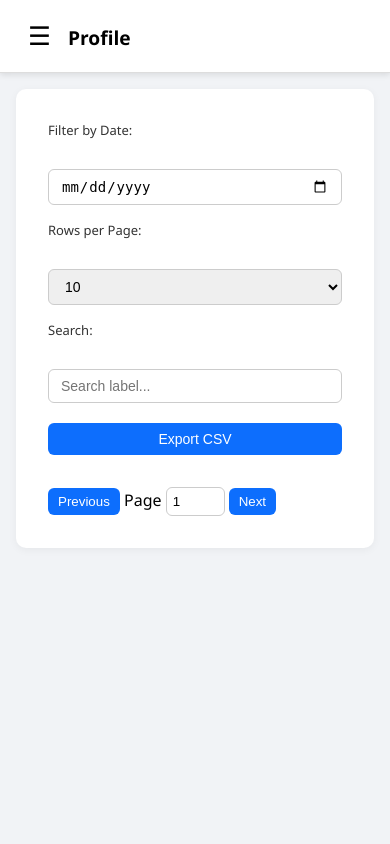
After one commit to bsameer12/Production_Project_Final_Year, a Django app: page /prediction-history/ in a window 390 px wide. The commit adds this page. Run offline with Django 5.2, Linux system fonts and the light colour scheme; the visitor is signed in with stand-in values (Sample User, id 1); data that the repository does not hold is empty.

Commit message:
feat: UI enhancements to Prediction History and sidebar menu
- Styled filters and table layout for better alignment on desktop and stacking on mobile
- Added <label> tags to all filter inputs for accessibility
- Improved spacing between filters using flexible CSS layout
- Alternating row colors for better table readability
- Highlighted table header with a blue background
- Added "Prediction History" to the sidebar with a suitable chart-line icon

```diff
--- a/Development And Coding/ASl_UI/asl/urls.py
+++ b/Development And Coding/ASl_UI/asl/urls.py
@@ -6,4 +6,5 @@ from django.conf.urls.static import static
 urlpatterns = [
     path('predict/', views.predict_dashboard, name='predict'),
     path("predict_landmarks/", views.predict_landmarks, name="predict_landmarks"),  # ✅ AJAX endpoint
+    path('prediction-history/', views.prediction_history_view, name='prediction_history'),
 ]
--- a/Development And Coding/ASl_UI/asl/views.py
+++ b/Development And Coding/ASl_UI/asl/views.py
@@ -9,6 +9,14 @@ from tensorflow.keras.models import load_model
 from .models import ASLPrediction
 from django.utils.timezone import now
 from .utils import log_user_activity
+from django.contrib.auth.decorators import login_required
+from django.shortcuts import render
+from .models import ASLPrediction
+
+@login_required
+def prediction_history_view(request):
+    predictions = ASLPrediction.objects.filter(user=request.user).order_by('-created_at')
+    return render(request, 'prediction_history.html', {'predictions': predictions})
 
 
 # === Load your model once globally ===
--- /dev/null
+++ b/Development And Coding/ASl_UI/static/css/prediction_history.css
@@ -0,0 +1,176 @@
+ /* Filters & Table Side-by-side */
+.table-container {
+  margin: 1rem;
+  background: #fff;
+  border-radius: 10px;
+  box-shadow: 0 2px 8px rgba(0, 0, 0, 0.05);
+  padding: 1rem;
+}
+
+.filters {
+  display: flex;
+  flex-wrap: wrap;
+  justify-content: flex-start;
+  align-items: flex-end;
+  gap: 16px;
+  margin: 1rem;
+  background: transparent;
+}
+
+.filters div {
+  display: flex;
+  flex-direction: column;
+  gap: 4px;
+  min-width: 150px;
+}
+
+.filters label {
+  font-size: 13px;
+  font-weight: 500;
+  color: #333;
+}
+
+.filters input,
+.filters select {
+  padding: 0.5rem 0.75rem;
+  font-size: 14px;
+  border-radius: 6px;
+  border: 1px solid #ccc;
+}
+
+.filters button {
+  padding: 0.5rem 1rem;
+  font-size: 14px;
+  border-radius: 6px;
+  background-color: #0d6efd;
+  color: white;
+  border: none;
+  cursor: pointer;
+  transition: background-color 0.3s ease;
+  margin-top: 4px;
+}
+
+.filters button:hover {
+  background-color: #084298;
+}
+
+@media (max-width: 768px) {
+  .filters {
+    flex-direction: column;
+    align-items: stretch;
+  }
+
+  .filters div {
+    width: 100%;
+  }
+}
+
+
+/* Table styling */
+table {
+  width: 100%;
+  border-collapse: collapse;
+  margin-top: 1rem;
+  font-size: 14px;
+}
+
+th {
+  background-color: #007bff;
+  color: white;
+  text-align: left;
+  padding: 12px;
+}
+
+td {
+  padding: 12px;
+  text-align: left;
+  border-bottom: 1px solid #e0e0e0;
+}
+
+tbody tr:nth-child(odd) {
+  background-color: lightblue;
+}
+
+tbody tr:nth-child(even) {
+  background-color: pink;
+}
+
+/* Pagination */
+.pagination-controls {
+  display: flex;
+  justify-content: space-between;
+  align-items: center;
+  margin: 1rem;
+  padding: 0rem;
+  border-radius: 0px;
+  background: transparent;
+  flex-wrap: wrap;
+  gap: 0.5rem;
+}
+
+.pagination-controls input[type='number'],
+.pagination-controls select {
+  padding: 6px;
+  border: 1px solid #ccc;
+  border-radius: 6px;
+}
+
+.pagination-controls button {
+  padding: 6px 10px;
+  background: #0d6efd;
+  color: white;
+  border: none;
+  border-radius: 6px;
+  cursor: pointer;
+}
+
+.pagination-controls button:hover {
+  background: #084298;
+}
+
+
+.page-header {
+  display: flex;
+  justify-content: space-between;
+  align-items: center;
+  background: #fff;
+  padding: 1rem;
+  border-bottom: 1px solid #ddd;
+}
+
+
+@media (max-width: 768px) {
+  .filters {
+    flex-direction: column;
+    align-items: stretch;
+  }
+
+  .pagination-controls {
+    flex-direction: column;
+    align-items: flex-start;
+  }
+
+  table thead {
+    display: none;
+  }
+
+  table tr {
+    display: block;
+    margin-bottom: 1rem;
+    background: #fdfdfd;
+    border-radius: 6px;
+    box-shadow: 0 1px 3px rgba(0, 0, 0, 0.05);
+  }
+
+  table td {
+    display: flex;
+    justify-content: space-between;
+    padding: 10px;
+    border-bottom: 1px solid #eee;
+  }
+
+  table td::before {
+    content: attr(data-label);
+    font-weight: bold;
+  }
+}
--- /dev/null
+++ b/Development And Coding/ASl_UI/static/js/prediction_history.js
@@ -0,0 +1,98 @@
+  function toggleSidebar() {
+  const sidebar = document.getElementById('sidebar');
+  const screenWidth = window.innerWidth;
+
+  if (screenWidth <= 767) {
+    // Mobile: show/hide full sidebar
+    sidebar.classList.toggle('mobile-open');
+  } else {
+    // Desktop & Tablet: expand/collapse sidebar
+    sidebar.classList.toggle('collapsed');
+  }
+}
+    let currentPage = 1;
+    let rowsPerPage = 10;
+
+    function paginateTable() {
+      const table = document.getElementById('predictionTable');
+      const rows = table.querySelectorAll('tbody tr');
+      const start = (currentPage - 1) * rowsPerPage;
+      const end = start + rowsPerPage;
+
+      rows.forEach((row, index) => {
+        row.style.display = (index >= start && index < end) ? '' : 'none';
+      });
+
+      document.getElementById('currentPage').value = currentPage;
+    }
+
+    function changeRowsPerPage() {
+      rowsPerPage = parseInt(document.getElementById('rowsPerPage').value);
+      currentPage = 1;
+      paginateTable();
+    }
+
+    function goToPage() {
+      currentPage = parseInt(document.getElementById('currentPage').value);
+      paginateTable();
+    }
+
+    function prevPage() {
+      if (currentPage > 1) {
+        currentPage--;
+        paginateTable();
+      }
+    }
+
+    function nextPage() {
+      const table = document.getElementById('predictionTable');
+      const rows = table.querySelectorAll('tbody tr');
+      const totalPages = Math.ceil(rows.length / rowsPerPage);
+      if (currentPage < totalPages) {
+        currentPage++;
+        paginateTable();
+      }
+    }
+
+    function filterTable() {
+      const search = document.getElementById('searchInput').value.toLowerCase();
+      const date = document.getElementById('dateFilter').value;
+      const table = document.getElementById('predictionTable');
+      const rows = table.querySelectorAll('tbody tr');
+
+      rows.forEach(row => {
+        const dateMatch = !date || row.children[0].textContent.includes(date);
+        const textMatch = [...row.children].some(td =>
+          td.textContent.toLowerCase().includes(search)
+        );
+
+        row.style.display = dateMatch && textMatch ? '' : 'none';
+      });
+    }
+
+    function exportTableToCSV() {
+      const table = document.getElementById('predictionTable');
+      const rows = table.querySelectorAll('tr');
+      let csv = [];
+
+      rows.forEach(row => {
+        const cols = row.querySelectorAll('th, td');
+        const rowData = [...cols].map(col => `"${col.textContent.trim()}"`);
+        csv.push(rowData.join(','));
+      });
+
+      const csvContent = "data:text/csv;charset=utf-8," + csv.join("\n");
+      const encodedUri = encodeURI(csvContent);
+      const link = document.createElement("a");
+      link.setAttribute("href", encodedUri);
+      link.setAttribute("download", "prediction_history.csv");
+      document.body.appendChild(link);
+      link.click();
+      document.body.removeChild(link);
+    }
+
+    // Initial setup
+    window.onload = () => {
+      rowsPerPage = parseInt(document.getElementById('rowsPerPage').value);
+      paginateTable();
+    };
--- a/Development And Coding/ASl_UI/templates/dashboard.html
+++ b/Development And Coding/ASl_UI/templates/dashboard.html
@@ -28,6 +28,7 @@
     <ul>
     <li><a href="{% url 'predict' %}"><i class="fa-solid fa-gauge-high"></i><span>Dashboard</span></a></li>
     <li><a href="{% url 'profile' %}"><i class="fas fa-user"></i><span>Profile</span></a></li>
+      <li><a href="{% url 'prediction_history' %}"><i class="fas fa-chart-line"></i><span>Prediction History</span></a></li>
     <li><a href="{% url 'logout' %}"><i class="fas fa-sign-out-alt"></i><span>Logout</span></a></li>
   </ul>
   </aside>
@@ -35,7 +36,7 @@
   <!-- Page Content -->
   <div class="content-area">
     <header class="page-header">
-      <button class="sidebar-toggle" onclick="toggleSidebar()">☰</button>
+      <button class="sidebar-toggle" onclick="toggleSidebar()" style="background: none; color: black;">☰</button>
       <h2>Welcome, {{ user.first_name|default:user.username }}</h2>
     </header>
 
--- a/Development And Coding/ASl_UI/templates/predict.html
+++ /dev/null
@@ -1,2 +0,0 @@
-<!-- templates/predict.html -->
-<h2 style="text-align:center;">ASL Dashboard Coming Soon 🚀</h2>
--- /dev/null
+++ b/Development And Coding/ASl_UI/templates/prediction_history.html
@@ -0,0 +1,101 @@
+{% load static %}
+<!DOCTYPE html>
+<html lang="en">
+<head>
+  <meta charset="UTF-8" />
+  <meta name="viewport" content="width=device-width, initial-scale=1.0" />
+  <title>Prediction History</title>
+  <link rel="stylesheet" href="{% static 'css/dashboard.css' %}">
+  <link rel="stylesheet" href="{% static 'css/prediction_history.css' %}">
+  <link rel="stylesheet" href="https://cdnjs.cloudflare.com/ajax/libs/font-awesome/6.4.0/css/all.min.css" crossorigin="anonymous" />
+</head>
+<body>
+<!-- Sidebar -->
+  <aside class="sidebar" id="sidebar">
+    <h1>
+     <button class="mobile-sidebar-close"  onclick="toggleSidebar()"   style="font-size: 1.8rem; background: none; border: none; color: white; cursor: pointer; margin-right: 25px; ">☰</button>
+      ASL Sign Translator</h1>
+     <!-- Profile Section -->
+ <div class="sidebar-profile">
+<img src="{{ user.profile.profile_picture.url|default:'/media/profile_images/user.png' }}" alt="Profile" class="sidebar-avatar">
+<span class="sidebar-username">{{ user.first_name }} {{ user.last_name }}</span>
+</div>
+
+
+    <ul>
+    <li><a href="{% url 'predict' %}"><i class="fa-solid fa-gauge-high"></i><span>Dashboard</span></a></li>
+    <li><a href="{% url 'profile' %}"><i class="fas fa-user"></i><span>Profile</span></a></li>
+      <li><a href="{% url 'prediction_history' %}"><i class="fas fa-chart-line"></i><span>Prediction History</span></a></li>
+    <li><a href="{% url 'logout' %}"><i class="fas fa-sign-out-alt"></i><span>Logout</span></a></li>
+  </ul>
+  </aside>
+
+  <!-- Page Content -->
+  <div class="content-area">
+      <header class="page-header">
+      <h2><button class="sidebar-toggle" onclick="toggleSidebar()" style="background: none; color: black;">☰</button>
+      Profile</h2>
+    </header>
+  <div class="table-container">
+    <form method="get" class="filters">
+    <div>
+    <label for="dateFilter">Filter by Date:</label><br>
+    <input type="date" name="date" id="dateFilter" onchange="filterTable()">
+  </div>
+
+  <div>
+    <label for="rowsPerPage">Rows per Page:</label><br>
+    <select id="rowsPerPage" onchange="changeRowsPerPage()">
+      <option value="5">5</option>
+      <option value="10" selected>10</option>
+      <option value="25">25</option>
+      <option value="50">50</option>
+    </select>
+  </div>
+
+  <div>
+    <label for="searchInput">Search:</label><br>
+    <input type="text" name="search" id="searchInput" placeholder="Search label..." onkeyup="filterTable()">
+  </div>
+
+    <button type="button" onclick="exportTableToCSV()">Export CSV</button>
+  </form>
+    <table id="predictionTable">
+      <thead>
+        <tr>
+          <th>Date</th>
+          <th>Top 1</th>
+          <th>Confidence</th>
+          <th>Top 2</th>
+          <th>Confidence</th>
+          <th>Top 3</th>
+          <th>Confidence</th>
+        </tr>
+      </thead>
+      <tbody>
+        {% for prediction in predictions %}
+        <tr>
+          <td data-label="Date">{{ prediction.created_at|date:"Y-m-d H:i" }}</td>
+          <td data-label="Top 1">{{ prediction.top1_label }}</td>
+          <td data-label="Conf.">{{ prediction.top1_confidence }}</td>
+          <td data-label="Top 2">{{ prediction.top2_label }}</td>
+          <td data-label="Conf.">{{ prediction.top2_confidence }}</td>
+          <td data-label="Top 3">{{ prediction.top3_label }}</td>
+          <td data-label="Conf.">{{ prediction.top3_confidence }}</td>
+        </tr>
+        {% endfor %}
+      </tbody>
+    </table>
+
+    <div class="pagination-controls">
+      <div>
+        <button onclick="prevPage()">Previous</button>
+        Page <input type="number" id="currentPage" value="1" min="1" onchange="goToPage()" style="width: 20%;">
+        <button onclick="nextPage()">Next</button>
+      </div>
+    </div>
+  </div>
+  </div>
+<script src="{% static 'js/prediction_history.js' %}"></script>
+</body>
+</html>
```
Also changed, not shown: Development And Coding/ASl_UI/static/css/profile.css (added, +67 -0 lines), Development And Coding/ASl_UI/static/js/profile.js (added, +12 -0 lines), Development And Coding/ASl_UI/templates/profile.html (+4 -84 lines).
